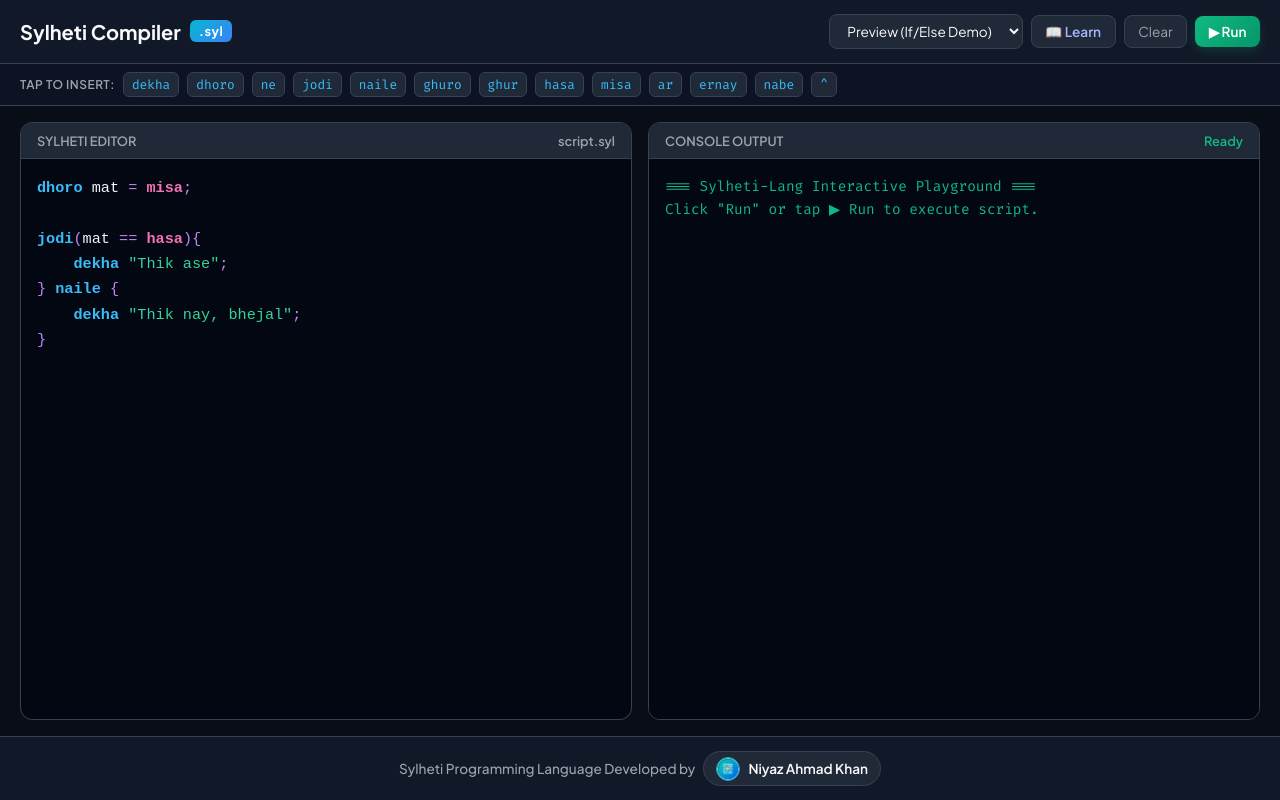
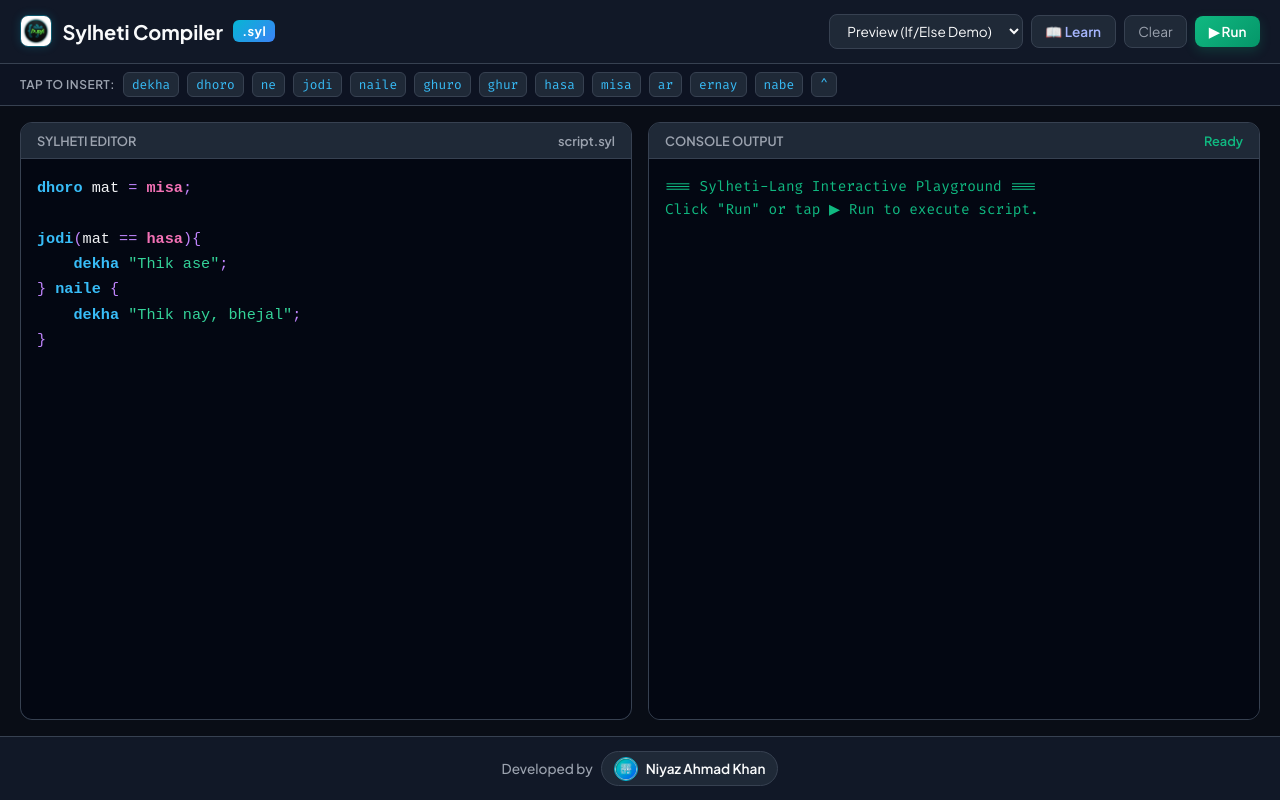
Before and after one commit to theniyazkhan/nyz-lang, a website: page web/index.html in a window 1280 px wide. Drawn offline with Linux system fonts and the light colour scheme.

Commit message:
Add compiler logo favicon, header icon, and clean author logo footer

```diff
--- a/web/index.html
+++ b/web/index.html
@@ -9,20 +9,22 @@
   <meta name="author" content="Niyaz Ahmad Khan">
   <meta name="robots" content="index, follow">
   <link rel="canonical" href="https://theniyazkhan.bond/Sylheti-Compiler">
-  <link rel="icon" href="logo.png" type="image/png">
+  <link rel="icon" href="compiler-logo.png" type="image/png">
+  <link rel="shortcut icon" href="favicon.ico">
+  <link rel="apple-touch-icon" href="compiler-logo.png">
 
   <!-- Open Graph / Social Media Meta Tags -->
   <meta property="og:type" content="website">
   <meta property="og:url" content="https://theniyazkhan.bond/Sylheti-Compiler">
   <meta property="og:title" content="Sylheti Programming Language &amp; Online Compiler">
   <meta property="og:description" content="Sylheti Programming Language and Online Web Compiler developed by Niyaz Ahmad Khan. Try Sylheti code online!">
-  <meta property="og:image" content="https://theniyazkhan.bond/Sylheti-Compiler/logo.png">
+  <meta property="og:image" content="https://theniyazkhan.bond/Sylheti-Compiler/compiler-logo.png">
 
   <!-- Twitter Meta Tags -->
   <meta name="twitter:card" content="summary_large_image">
   <meta name="twitter:title" content="Sylheti Programming Language &amp; Online Compiler">
   <meta name="twitter:description" content="Sylheti Programming Language and Online Web Compiler developed by Niyaz Ahmad Khan.">
-  <meta name="twitter:image" content="https://theniyazkhan.bond/Sylheti-Compiler/logo.png">
+  <meta name="twitter:image" content="https://theniyazkhan.bond/Sylheti-Compiler/compiler-logo.png">
 
   <!-- Google Schema.org / JSON-LD Structured Data -->
   <script type="application/ld+json">
@@ -98,7 +100,16 @@
     .brand {
       display: flex;
       align-items: center;
-      gap: 0.6rem;
+      gap: 0.65rem;
+    }
+
+    .brand-logo {
+      width: 32px;
+      height: 32px;
+      border-radius: 8px;
+      object-fit: cover;
+      border: 1px solid rgba(6, 182, 212, 0.4);
+      box-shadow: 0 0 10px rgba(6, 182, 212, 0.2);
     }
 
     .brand-badge {
@@ -408,6 +419,7 @@
 
   <header>
     <div class="brand">
+      <img src="compiler-logo.png" alt="Sylheti Compiler Logo" class="brand-logo">
       <h1>Sylheti Compiler</h1>
       <span class="brand-badge">.syl</span>
     </div>
@@ -474,9 +486,9 @@
 
   <footer>
     <div class="footer-text">
-      <span>Sylheti Programming Language Developed by</span>
+      <span>Developed by</span>
       <a href="https://theniyazkhan.bond" target="_blank" rel="noopener noreferrer" class="footer-link">
-        <img src="logo.png" alt="Niyaz Ahmad Khan" class="footer-logo">
+        <img src="author-logo.png" alt="Niyaz Ahmad Khan" class="footer-logo" onerror="this.src='compiler-logo.png'">
         <span>Niyaz Ahmad Khan</span>
       </a>
     </div>
```
Also changed, not shown: web/author-logo.png (added), web/compiler-logo.png (added), web/favicon.ico (added).
